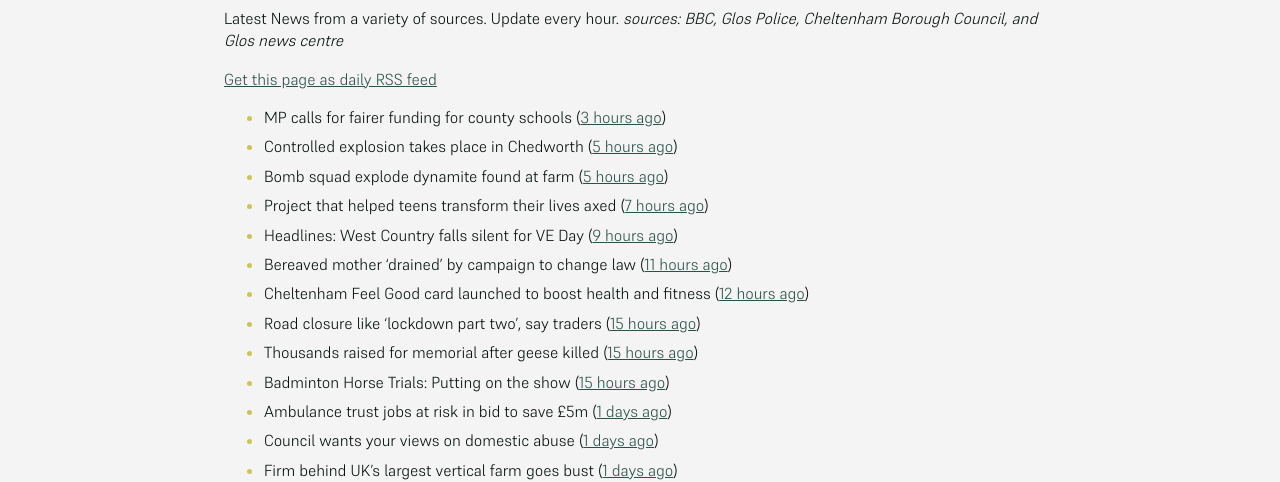
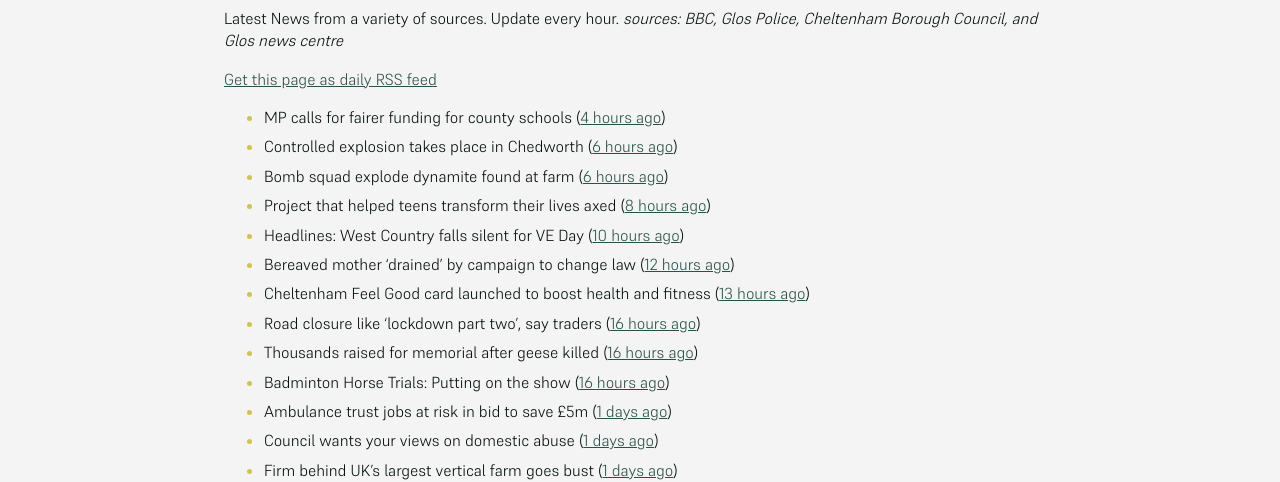
Before and after one commit to mat-0/cheltenham-open-data, a Jekyll site: the page built from _pages/news.md, in a window 1280 px wide. Shown: the part 266-748 px from the top of the page. Built offline with Jekyll 4.4.1, drawn with Linux system fonts in a browser that asks for light colours.

Commit message:
Updated 2025-05-08 21:58:06

```diff
--- a/_pages/news.md
+++ b/_pages/news.md
@@ -12,16 +12,16 @@ _sources: BBC, Glos Police, Cheltenham Borough Council, and Glos news centre_
 [Get this page as daily RSS feed](/daily.rss)
 
 <!-- news_marker starts -->
-- MP calls for fairer funding for county schools ([3 hours ago](https://www.bbc.com/news/articles/c14kz050y3ro))
-- Controlled explosion takes place in Chedworth ([5 hours ago](https://gloucesternewscentre.co.uk/controlled-explosion-takes-place-in-chedworth/))
-- Bomb squad explode dynamite found at farm ([5 hours ago](https://www.bbc.com/news/articles/c0k34gzdmxko))
-- Project that helped teens transform their lives axed ([7 hours ago](https://www.bbc.com/news/articles/ckg1gmmn82zo))
-- Headlines: West Country falls silent for VE Day ([9 hours ago](https://www.bbc.com/news/articles/c3083nv58z7o))
-- Bereaved mother 'drained' by campaign to change law ([11 hours ago](https://www.bbc.com/news/articles/c99p985r1xgo))
-- Cheltenham Feel Good card launched to boost health and fitness ([12 hours ago](https://www.cheltenham.gov.uk/news/article/3007/cheltenham_feel_good_card_launched_to_boost_health_and_fitness))
-- Road closure like 'lockdown part two', say traders ([15 hours ago](https://www.bbc.com/news/articles/c3r8r3yrjgjo))
-- Thousands raised for memorial after geese killed ([15 hours ago](https://www.bbc.com/news/articles/cn80d0k231yo))
-- Badminton Horse Trials: Putting on the show ([15 hours ago](https://www.bbc.com/news/articles/c1lm3e424dqo))
+- MP calls for fairer funding for county schools ([4 hours ago](https://www.bbc.com/news/articles/c14kz050y3ro))
+- Controlled explosion takes place in Chedworth ([6 hours ago](https://gloucesternewscentre.co.uk/controlled-explosion-takes-place-in-chedworth/))
+- Bomb squad explode dynamite found at farm ([6 hours ago](https://www.bbc.com/news/articles/c0k34gzdmxko))
+- Project that helped teens transform their lives axed ([8 hours ago](https://www.bbc.com/news/articles/ckg1gmmn82zo))
+- Headlines: West Country falls silent for VE Day ([10 hours ago](https://www.bbc.com/news/articles/c3083nv58z7o))
+- Bereaved mother 'drained' by campaign to change law ([12 hours ago](https://www.bbc.com/news/articles/c99p985r1xgo))
+- Cheltenham Feel Good card launched to boost health and fitness ([13 hours ago](https://www.cheltenham.gov.uk/news/article/3007/cheltenham_feel_good_card_launched_to_boost_health_and_fitness))
+- Road closure like 'lockdown part two', say traders ([16 hours ago](https://www.bbc.com/news/articles/c3r8r3yrjgjo))
+- Thousands raised for memorial after geese killed ([16 hours ago](https://www.bbc.com/news/articles/cn80d0k231yo))
+- Badminton Horse Trials: Putting on the show ([16 hours ago](https://www.bbc.com/news/articles/c1lm3e424dqo))
 - Ambulance trust jobs at risk in bid to save £5m ([1 days ago](https://www.bbc.com/news/articles/c078721k50xo))
 - Council wants your views on domestic abuse ([1 days ago](https://gloucesternewscentre.co.uk/council-wants-your-views-on-domestic-abuse/))
 - Firm behind UK's largest vertical farm goes bust ([1 days ago](https://www.bbc.com/news/articles/c9qwq5245zvo))
```
Also changed, not shown: _data/flood.json (+5 -69 lines), index.md (+4 -4 lines).
